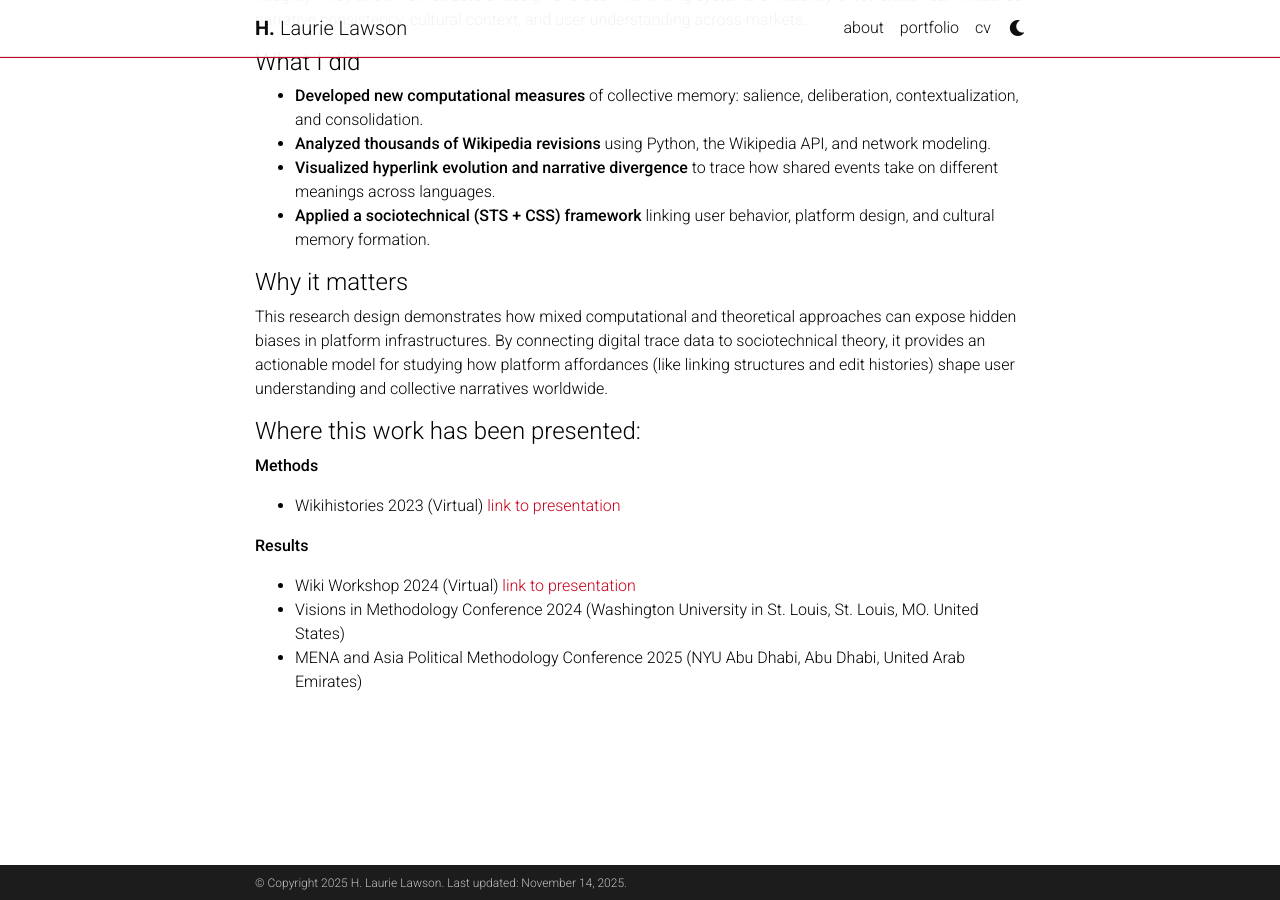
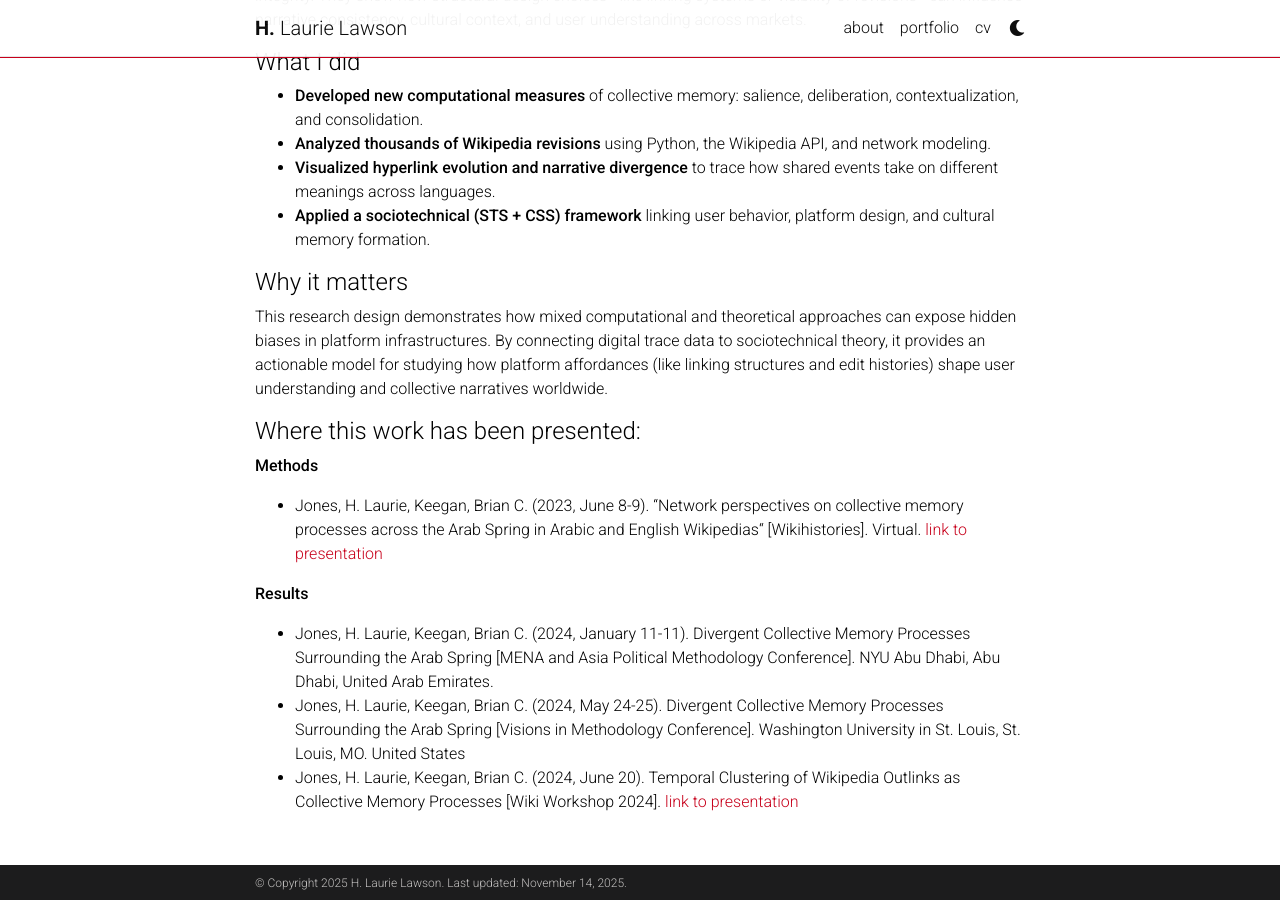
Before and after one commit to hlaurielawson/hlaurielawson.github.io, a Jekyll site: the page built from _projects/3_project.md, in a window 1280 px wide and 900 px high, scrolled down 656 px. Built offline with Jekyll 4.4.1, drawn with Linux system fonts in a browser that asks for light colours; comment, search, counter and statistics services are not loaded; a style sheet for code colours, icons or effects is not loaded.

Commit message:
Update 3_project.md

```diff
--- a/_projects/3_project.md
+++ b/_projects/3_project.md
@@ -33,14 +33,18 @@ This research design demonstrates how mixed computational and theoretical approa
 
 #### Where this work has been presented:
 **Methods**
-- Wikihistories 2023 (Virtual) [link to presentation](https://wikihistories.net/2023/04/13/laurie-jones-network-perspectives-on-collective-memory-
+- Jones, H. Laurie, Keegan, Brian C. (2023, June 8-9). “Network perspectives on collective memory
+processes across the Arab Spring in Arabic and English Wikipedias“ [Wikihistories]. Virtual. [link to presentation](https://wikihistories.net/2023/04/13/laurie-jones-network-perspectives-on-collective-memory-
 processes-across-the-arab-spring-in-arabic-and-english-wikipedias/)
 
 
 **Results**
-- Wiki Workshop 2024 (Virtual) [link to presentation](https://www.youtube.com/watch?v=TrthZ-
+- Jones, H. Laurie, Keegan, Brian C. (2024, January 11-11). Divergent Collective Memory Processes
+Surrounding the Arab Spring [MENA and Asia Political Methodology Conference]. NYU Abu Dhabi, Abu
+Dhabi, United Arab Emirates.
+- Jones, H. Laurie, Keegan, Brian C. (2024, May 24-25). Divergent Collective Memory Processes
+Surrounding the Arab Spring [Visions in Methodology Conference]. Washington University in St. Louis, St.
+Louis, MO. United States
+- Jones, H. Laurie, Keegan, Brian C. (2024, June 20). Temporal Clustering of Wikipedia Outlinks as
+Collective Memory Processes [Wiki Workshop 2024]. [link to presentation](https://www.youtube.com/watch?v=TrthZ-
 zJ8ow&feature=youtu.be)
-- Visions in Methodology Conference 2024 (Washington University in St. Louis, St.
-Louis, MO. United States)
-- MENA and Asia Political Methodology Conference 2025 (NYU Abu Dhabi, Abu
-Dhabi, United Arab Emirates)
```
